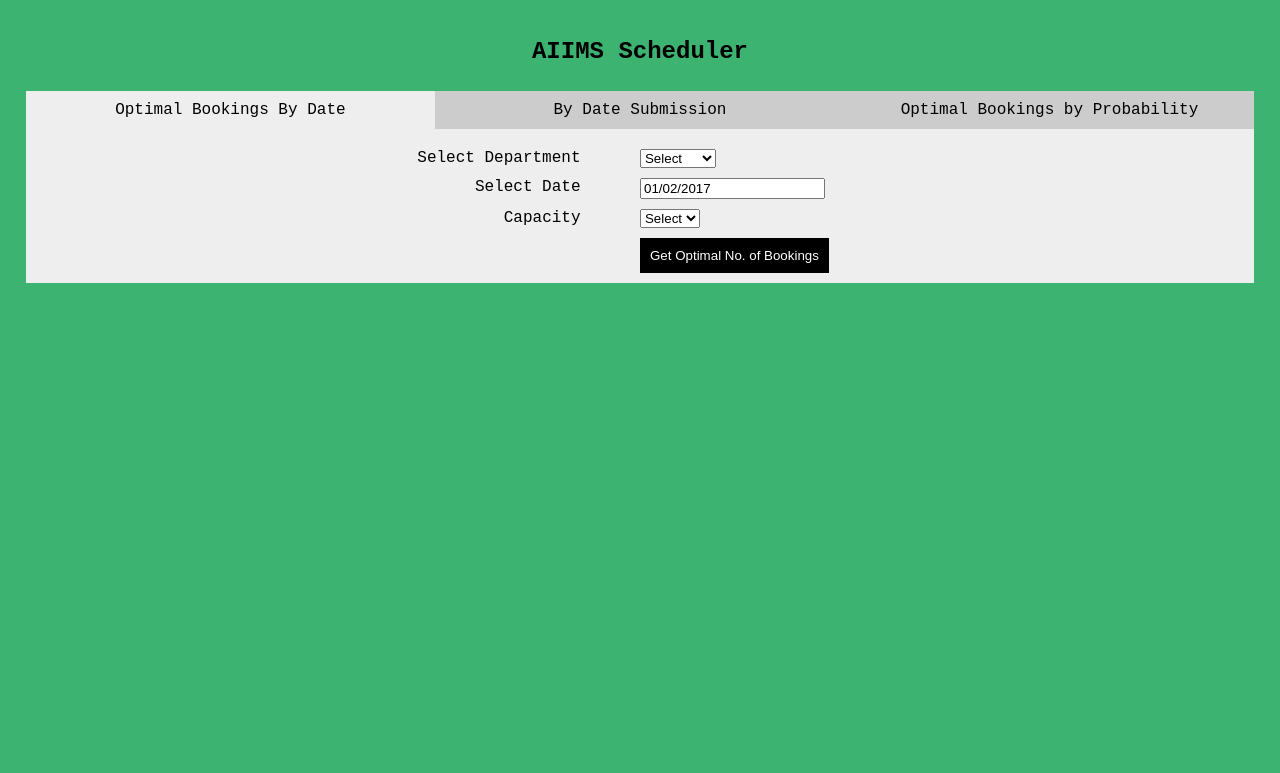
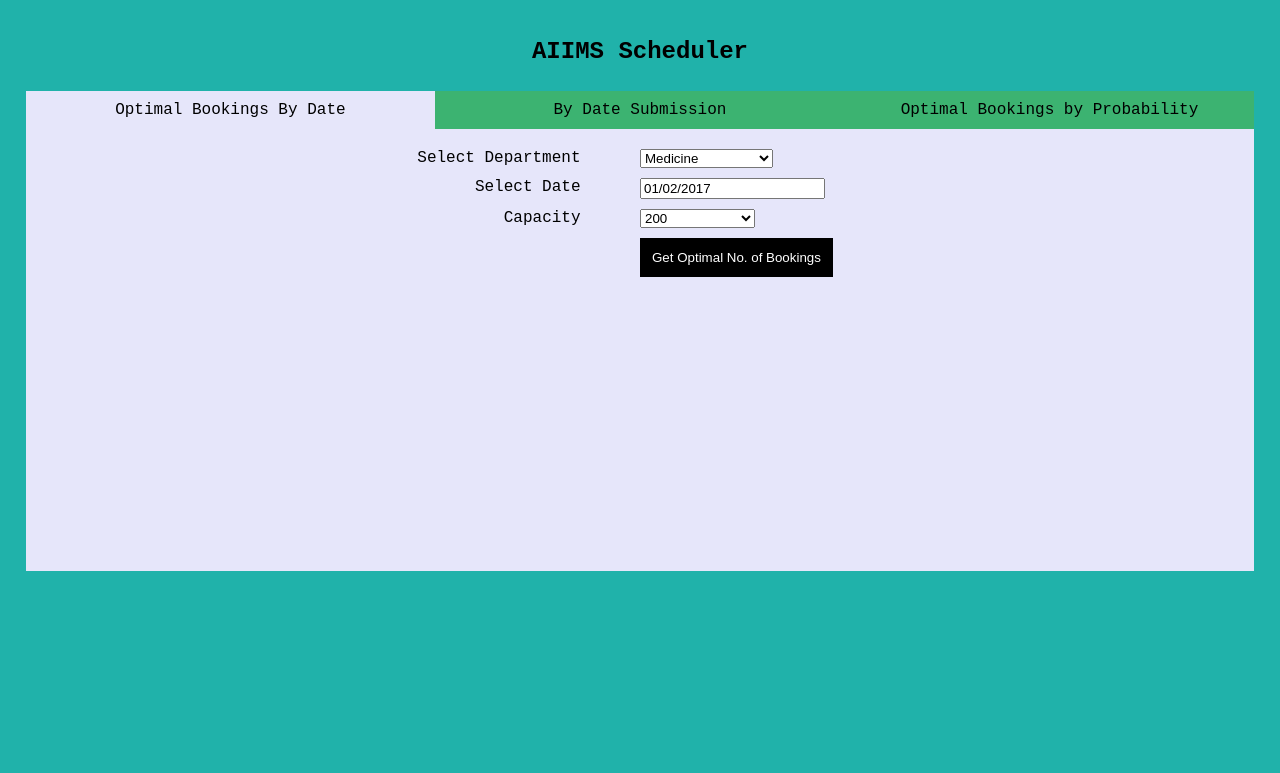
Before and after one commit to darth-mycol/slot-wiz, a Flask app: page / in a window 1280 px wide. Shown: the top 773 px of the page. Run offline with Flask 2, Linux system fonts and the light colour scheme; some libraries are stand-ins or nearby versions.

Commit message:
beautify web page

```diff
--- a/templates/index.html
+++ b/templates/index.html
@@ -1,20 +1,23 @@
 <html>
 <head>
-<meta http-equiv="Content-Type" content="text/html; charset=utf-8" />
+    <meta http-equiv="Content-Type" content="text/html; charset=utf-8"/>
     <title>myCOL Scheduler</title>
     <style>
         body {
             padding: 0;
             margin: 0;
             font-family: "Courier New", Courier, monospace;
+            color : black;
+            background : lightseagreen;
         }
         .container {
             width: 96%;
-            background: #eee;
+            height: 60%;
+            background: lavender;
             margin: 2%;
         }
         .tabs {
-            background: #ccc;
+            background: mediumseagreen;
         }
         .tab {
             float: left;
@@ -24,10 +27,10 @@
             cursor: pointer;
         }
         .tab.selected {
-            background : #eee;
+            background : lavender;
         }
         .tab:hover {
-            background: #eee;
+            background: lightblue;
         }
         .main-tab-container {
             padding: 10px;
@@ -62,12 +65,11 @@
         }
         .field .value select {
             width: auto;
-
         }
         .button {
             background: #000;
             color: #fff;
-            padding: 10px;
+            padding: 12px;
             border: none;
             cursor: pointer;
         }
@@ -75,6 +77,8 @@
             color: #000099;
             font-size: 18px;
         }
+
+
     </style>
     <link rel="stylesheet" href="https://code.jquery.com/ui/1.12.1/themes/base/jquery-ui.css">
     <script src="https://code.jquery.com/jquery-1.12.4.js"></script>
@@ -100,50 +104,63 @@
     <div class="main-tab-container">
         <div id="tab-container1" class="tab-container">
             <div class="field">
-                    <div class="label"><div>Select Department</div></div>
+                <div class="label">
+                    <div>Select Department</div>
+                </div>
                 <div class="value">
                     <select id="department" onchange="resetResultForm1()">
-                            <option>Select</option>
-                            <option value="1">Medicine</option>
+                        <option disabled>Select Department</option>
+                        <option value="1" selected="selected">Medicine</option>
                         <option value="2">Ortho</option>
                         <option value="3">Skin</option>
                     </select>
                 </div>
             </div>
             <div class="field">
-                    <div class="label"><div>Select Date</div></div>
+                <div class="label">
+                    <div>Select Date</div>
+                </div>
                 <div class="value">
-                        <input type="text" value="01/02/2017" id="date" readonly="readonly" onchange="resetResultForm1()" />
+                    <input type="text" value="01/02/2017" id="date" readonly="readonly" onchange="resetResultForm1()"/>
                 </div>
             </div>
             <div class="field">
-                    <div class="label"><div>Capacity</div></div>
+                <div class="label">
+                    <div>Capacity</div>
+                </div>
                 <div class="value">
                     <select id="capacity" onchange="resetResultForm1()">
-                            <option>Select</option>
+                        <option disabled>Select Capacity</option>
                         <option value="100">100</option>
                         <option value="135">135</option>
                         <option value="150">150</option>
-                            <option value="200">200</option>
+                        <option value="200" selected="selected">200</option>
+
                     </select>
                 </div>
             </div>
             <div class="field">
-                    <div class="label"><div>&nbsp;</div></div>
+                <div class="label">
+                    <div>&nbsp;</div>
+                </div>
                 <div class="value">
-                        <input class="button" id="form1submit" type="button" value="Get Optimal No. of Bookings" />
+                    <input class="button" id="form1submit" type="button" value="Get Optimal No. of Bookings"/>
                 </div>
             </div>
 
             <div id="resultform1" class="hide">
                 <div class="field">
-                        <div class="label"><div>Optimal No. of Bookings</div></div>
+                    <div class="label">
+                        <div>Optimal No. of Bookings</div>
+                    </div>
                     <div class="value">
                         <span id="noofbookings"></span>
                     </div>
                 </div>
                 <div class="field">
-                        <div class="label"><div>Probability of staying in the +10% and -5% range</div></div>
+                    <div class="label">
+                        <div>Probability of staying in the +10% and -5% range</div>
+                    </div>
                     <div class="value">
                         <span id="probability"></span>
                     </div>
@@ -154,71 +171,92 @@
         </div>
         <div id="tab-container2" class="tab-container hide">
             <div class="field">
-                    <div class="label"><div>Select Date</div></div>
+                <div class="label">
+                    <div>Select Date</div>
+                </div>
                 <div class="value">
-                        <input type="text" value="01/02/2017" id="form2date" readonly="readonly" />
+                    <input type="text" value="01/02/2017" id="form2date" readonly="readonly"/>
                 </div>
             </div>
             <div class="field">
-                    <div class="label"><div>Select Department</div></div>
+                <div class="label">
+                    <div>Select Department</div>
+                </div>
                 <div class="value">
                     <select id="form2department">
-                            <option>Select</option>
-                            <option value="1">Medicine</option>
+                        <option disabled>Select Department</option>
+                        <option value="1" selected="selected">Medicine</option>
                         <option value="2">Ortho</option>
                         <option value="3">Skin</option>
+
                     </select>
                 </div>
             </div>
             <div class="field">
-                    <div class="label"><div>Day booked</div></div>
+                <div class="label">
+                    <div>Day booked</div>
+                </div>
                 <div class="value">
-                        <input type="text" id="daybooked" />
+                    <input type="text" id="daybooked" value="500"/>
                 </div>
             </div>
             <div class="field">
-                    <div class="label"><div>Day Show up</div></div>
+                <div class="label">
+                    <div>Day Show up</div>
+                </div>
                 <div class="value">
-                        <input type="text" id="dayshowup" />
+                    <input type="text" id="dayshowup" value="250"/>
                 </div>
             </div>
             <div class="field">
-                    <div class="label"><div>&nbsp;</div></div>
+                <div class="label">
+                    <div>&nbsp;</div>
+                </div>
                 <div class="value">
-                        <input class="button" id="form2submit" type="button" value="Submit" />
+                    <input class="button" id="form2submit" type="button" value="Submit Data Entry"/>
                 </div>
             </div>
             <div class="clear"></div>
         </div>
         <div id="tab-container3" class="tab-container hide">
             <div class="field">
-                    <div class="label"><div>Probability of Show Rate 0.1</div></div>
+                <div class="label">
+                    <div>Probability of Show : </div>
+                </div>
                 <div class="value">
-                        <input type="text" id="form3prob" />
+                    <input type="text" id="form3prob" value="0.5"/>
                 </div>
             </div>
             <div class="field">
-                    <div class="label"><div>Capacity of Slot 200</div></div>
+                <div class="label">
+                    <div>Capacity of Slot : </div>
+                </div>
                 <div class="value">
-                        <input type="text" id="form3capacity" />
+                    <input type="text" id="form3capacity" value="200"/>
                 </div>
             </div>
             <div class="field">
-                    <div class="label"><div>&nbsp;</div></div>
+                <div class="label">
+                    <div>&nbsp;</div>
+                </div>
                 <div class="value">
-                        <input class="button" id="form3submit" type="button" value="Get Optimal No. of Bookings" />
+                    <input class="button" id="form3submit" type="button" value="Get Optimal No. of Bookings"/>
                 </div>
             </div>
 
             <div id="resultform3" class="hide">
                 <div class="field">
-                        <div class="label"><div>Optimal No. of Bookings</div></div>
+                    <div class="label">
+                        <div>Optimal No. of Bookings</div>
+                    </div>
                     <div class="value">
                         <span id="form3noofbookings"></span>
                     </div>
                 </div>
                 <div class="field">
-                        <div class="label"><div>Probability of staying in the +10% and -5% range</div></div>
+                    <div class="label">
+                        <div>Probability of staying in the +10% and -5% range</div>
+                    </div>
                     <div class="value">
                         <span id="form3probability"></span>
                     </div>
@@ -297,11 +335,10 @@
                         alert("Error in saving data");
                     } else {
                         alert("data saved");
-                    }
-                    $('#form2date').val('');
-                    $('#form2department').val('');
                         $('#daybooked').val('');
                         $('#dayshowup').val('');
+                    }
+
                 })  .fail(function() {
                     alert("Error in saving data");
                 })
@@ -335,6 +372,8 @@
         $('#resultform1').addClass('hide');
     }
 
+
+
 </script>
 </body>
 </html>
```
Lines whose indentation alone changed are shown as unchanged.
